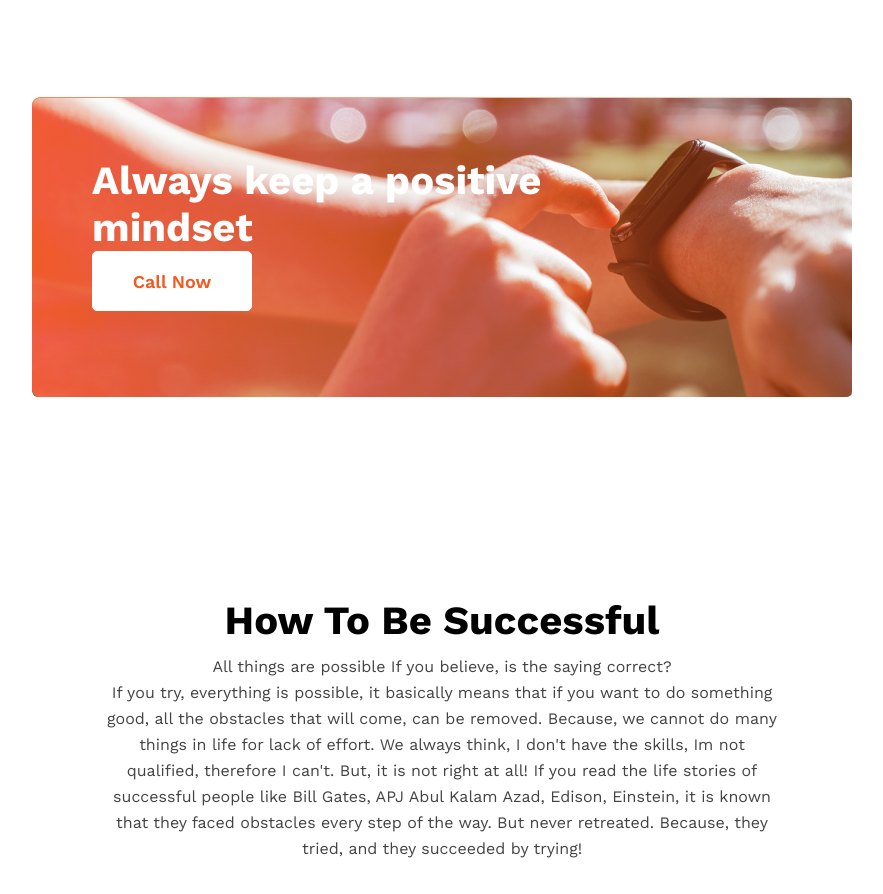
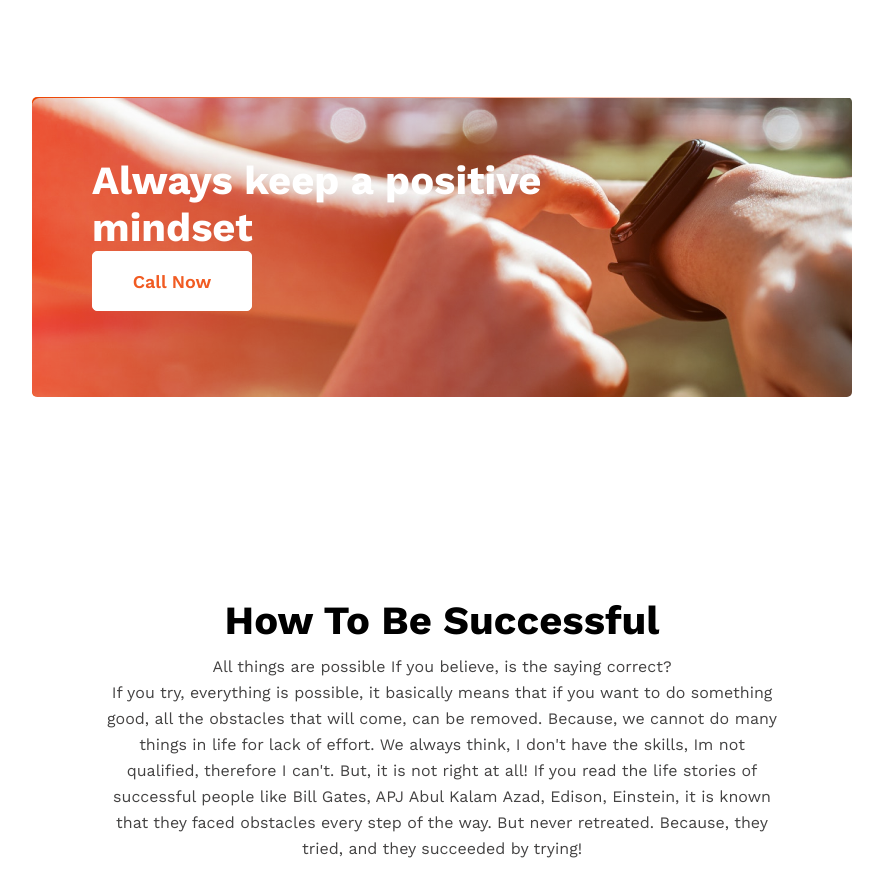
Before and after one commit to hassan-nahid/first-assignment, a plain HTML site: page index.html in a window 1280 px wide. Shown: the part 2078-2972 px from the top of the page, without its empty margins (198-1081 px from the left). Drawn offline with nearby package versions, Linux system fonts and the light colour scheme.

Commit message:
fixed some word

```diff
--- a/css/style.css
+++ b/css/style.css
@@ -111,10 +111,10 @@
     text-align: center;
     color: #737272;
 }
-/* Gradient Images start */
+/* Gradient Images start  */
 .gradient-img{
     margin-top: 100px;
-    background-image: url('../images/watch.png'), url('../images/gradient2.png');
+     background-image: url('../images/watch.png'), linear-gradient(90deg, #ed4300 0%, rgba(30, 15, 10, 0) 100%); ;
     background-blend-mode: lighten;
     height: 300px;
     border-radius: 5px;
@@ -244,6 +244,7 @@
     color: #fff;
     padding: 21px;
 }
+/* footer btn */
 .last-btn{
     padding-top: 15px;
 }
```
